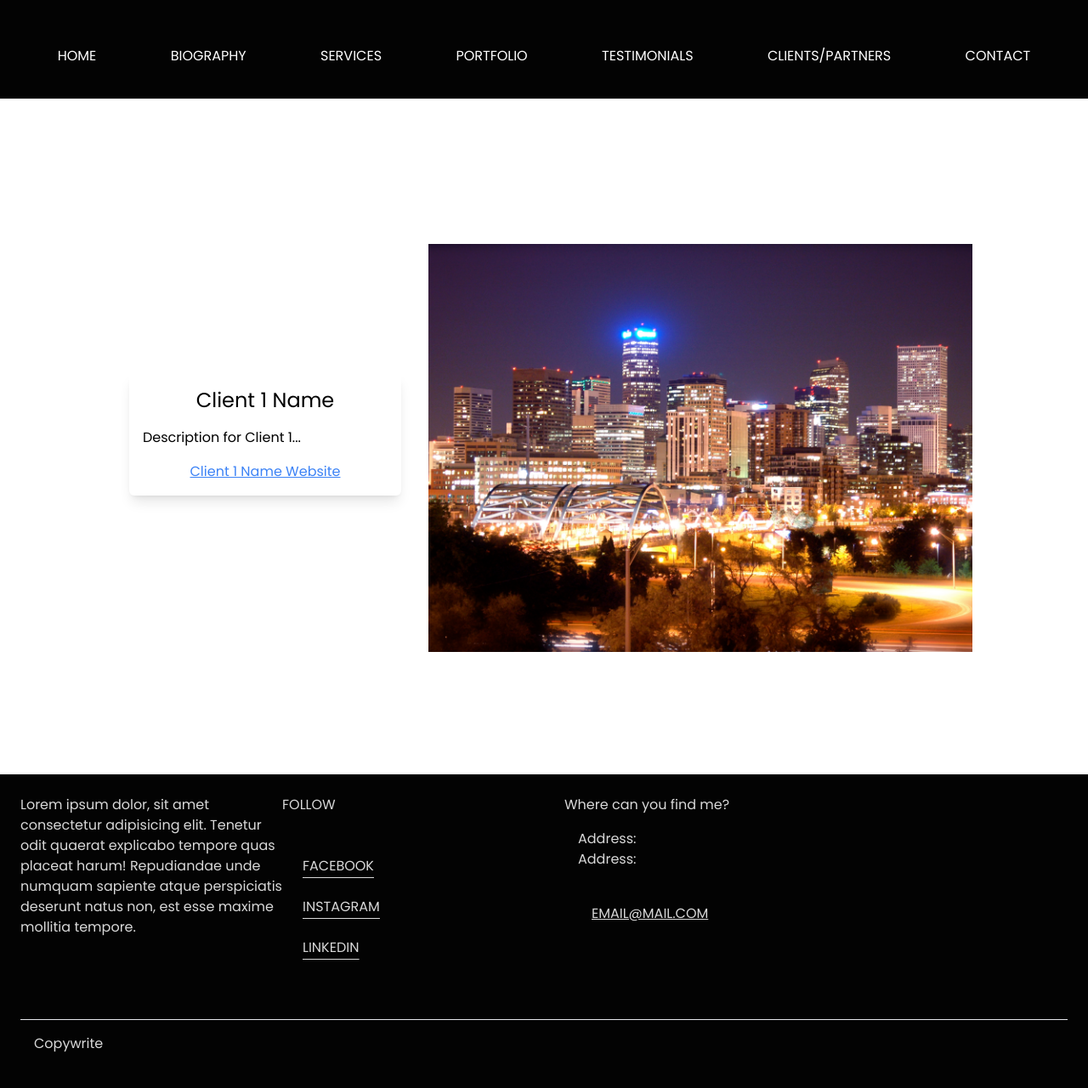
After one commit to CBergane/diana, a Django app: page /clients/ in a window 1280 px wide. The commit adds this page. Shown: the whole page at 85% size. Run offline with Django 4.2, Linux system fonts and the light colour scheme; some libraries are stand-ins or nearby versions.

Commit message:
added client page and some more function and bug fixes

```diff
--- a/diana_portfolio/core/templates/core/base.html
+++ b/diana_portfolio/core/templates/core/base.html
@@ -42,8 +42,8 @@
             <li class="py-2 text-center lg:py-0"><a href="{% url 'biography' %}">BIOGRAPHY</a></li>
             <li class="py-2 text-center lg:py-0"><a href="{% url 'services' %}">SERVICES</a></li>
             <li class="py-2 text-center lg:py-0"><a href="{% url 'portfolio' %}">PORTFOLIO</a></li>
-            <li class="py-2 text-center lg:py-0"><a href="#">TESTIMONIALS</a></li>
-            <li class="py-2 text-center lg:py-0"><a href="#">CLIENTS/PARTNERS</a></li>
+            <li class="py-2 text-center lg:py-0"><a href="{% url 'index' %}#testimonials-section">TESTIMONIALS</a></li>
+            <li class="py-2 text-center lg:py-0"><a href="{% url 'clients' %}">CLIENTS/PARTNERS</a></li>
             <li class="py-2 text-center lg:py-0"><a href="#">CONTACT</a></li>
         </ul>
     </nav>
@@ -117,11 +117,12 @@
         </script>
         <script>
             document.addEventListener("DOMContentLoaded", function() {
-                AOS.init();
+                // Initialize AOS
+                AOS.init({
+                    once: false,
                 });
-        </script>
-        <script>
-            document.addEventListener("DOMContentLoaded", function() {
+
+                // Initialize Swiper
                 const swiper = new Swiper('.swiper-container', {
                     // Optional parameters
                     direction: 'horizontal',
@@ -144,5 +145,6 @@
                 });
             });
         </script>
+
 </body>
 </html>
--- /dev/null
+++ b/diana_portfolio/core/templates/core/clients.html
@@ -0,0 +1,70 @@
+{% extends 'core/base.html' %}
+{% load static %}
+
+{% block title %}Clients/Partners{% endblock %}
+{% block content%}
+
+<section class="clients-partners min-h-screen flex items-center justify-center py-8">
+    <!-- Aside to display client information -->
+    <aside class="client-info w-full md:w-1/4 p-4 bg-white shadow-lg rounded-md mr-4">
+        <h2 class="text-2xl mb-4 text-center" id="client-name">Client 1 Name</h2>
+        <div class="client-description mb-4">
+            <p id="client-description">Description for Client 1...</p>
+        </div>
+        <div class="client-links text-center">
+            <a href="#" id="client-website" class="text-blue-500 underline">Client Website</a>
+        </div>
+    </aside>
+
+    <!-- Carousel to scroll through client images -->
+    <article class="client-carousel relative w-full md:w-1/2 p-4 md:h-3/4 min-h-[60vh]">
+        <div class="carousel-container absolute w-full h-full" id="carousel-container">
+            <!-- Each div here represents a client/partner -->
+            <div class="carousel-item absolute w-full h-full bg-cover bg-center" data-client-name="Client 1 Name" data-client-description="Description for Client 1..." style="background-image: url({% static 'images/1.jpg' %});">
+            </div>
+            <div class="carousel-item absolute w-full h-full bg-cover bg-center" data-client-name="Client 2 Name" data-client-description="Description for Client 2..." style="background-image: url({% static 'images/2.jpg' %});">
+            </div>
+            <div class="carousel-item absolute w-full h-full bg-cover bg-center" data-client-name="Client 2 Name" data-client-description="Description for Client 2..." style="background-image: url({% static 'images/3.jpg' %});">
+            </div>
+            <div class="carousel-item absolute w-full h-full bg-cover bg-center" data-client-name="Client 2 Name" data-client-description="Description for Client 2..." style="background-image: url({% static 'images/1.jpg' %});">
+            </div>
+            <!-- ... -->
+            <!-- Add more clients as you like -->
+        </div>
+    </article>
+</section>
+<script>
+    let currentClientIndex = 0;
+    const carouselItems = document.querySelectorAll('.carousel-item');
+
+    function switchClient() {
+        // Hide all clients
+        carouselItems.forEach(item => {
+            item.style.opacity = '0';
+            item.style.zIndex = '0';
+        });
+
+        // Show the current client
+        carouselItems[currentClientIndex].style.opacity = '1';
+        carouselItems[currentClientIndex].style.zIndex = '1';
+
+        const clientName = carouselItems[currentClientIndex].getAttribute('data-client-name');
+        const clientDescription = carouselItems[currentClientIndex].getAttribute('data-client-description');
+
+        // Update the aside content
+        document.getElementById('client-name').innerText = clientName;
+        document.getElementById('client-description').innerText = clientDescription;
+        document.getElementById('client-website').innerText = `${clientName} Website`;
+
+        // Move to the next client or loop back to the first
+        currentClientIndex = (currentClientIndex + 1) % carouselItems.length;
+    }
+
+    // Initially display the first client
+    switchClient();
+
+    // Automatically switch client every 10 seconds
+    setInterval(switchClient, 10000);
+</script>
+
+{% endblock %}
--- a/diana_portfolio/core/templates/core/partials/testimonials.html
+++ b/diana_portfolio/core/templates/core/partials/testimonials.html
@@ -1,4 +1,4 @@
-<div class="flex flex-col md:flex-row items-start relative">
+<div id="testimonials-section" class="flex flex-col md:flex-row items-start relative">
     <!-- Headline Section -->
     <div class="w-full md:w-1/2 h-[20px] md:h-[350px] flex items-center justify-center px-4 md:px-10 py-10 md:py-0">
         <h1 class="uppercase text-2xl text-center underline-pink">My Testimonials</h1>
--- a/diana_portfolio/core/templates/core/portfolio.html
+++ b/diana_portfolio/core/templates/core/portfolio.html
@@ -9,7 +9,6 @@
         <h1 class="text-3xl uppercase underline-pink dark-gray-color">My Portfolio</h1>
         <div class="lg:p-[150px] pt-[150px]">
             <div class="grid lg:grid-cols-3 grid-cols-1 gap-[60px] lg:gap-y-[250px] lg:gap-x-11 my-8">
-
                 <div class="card transform transition-transform duration-500 overflow-hidden gray-color-bg group" data-aos="fade-right" data-aos-duration="1000">
                     <div class="relative hover:scale-110 transition duration-500">
                         <img class="w-full h-60 object-center" src="{% static 'images/1.jpg' %}" alt="Description">
--- a/diana_portfolio/core/urls.py
+++ b/diana_portfolio/core/urls.py
@@ -3,13 +3,14 @@ from django.conf import settings
 from django.conf.urls.static import static
 from django.contrib.auth import views
 
-from core.views import front, portfolio, biography, services
+from core.views import front, portfolio, biography, services, clients
 
 urlpatterns = [
     path('', front, name="index"),
     path('portfolio/', portfolio, name='portfolio'),
     path('biography/', biography, name='biography'),
     path('services/', services, name='services'),
+    path('clients/', clients, name='clients'),
 ]
 if settings.DEBUG:
     urlpatterns += static(settings.STATIC_URL, document_root=settings.STATIC_ROOT)
--- a/diana_portfolio/core/views.py
+++ b/diana_portfolio/core/views.py
@@ -12,3 +12,6 @@ def biography(request):
 
 def services(request):
     return render(request, 'core/services.html')
+
+def clients(request):
+    return render(request, 'core/clients.html')
--- a/diana_portfolio/static/css/style.css
+++ b/diana_portfolio/static/css/style.css
@@ -253,3 +253,5 @@ nav {
     display: block;
     position: relative;
 }
+
+/* Clients */
```
Lines whose indentation alone changed are shown as unchanged.
